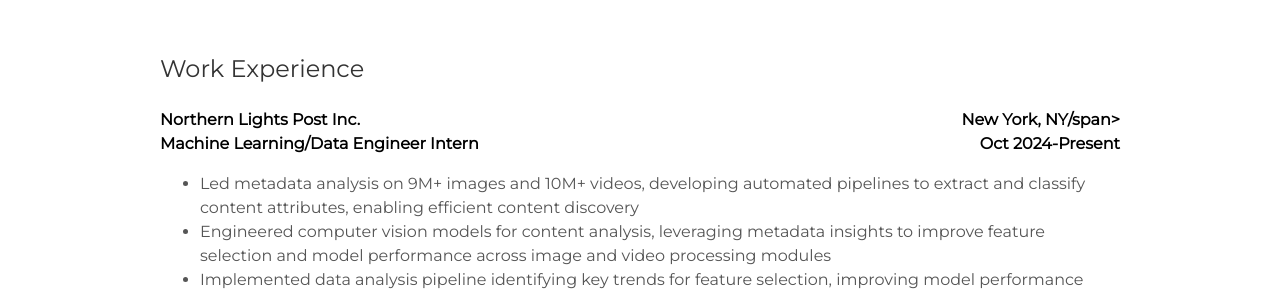
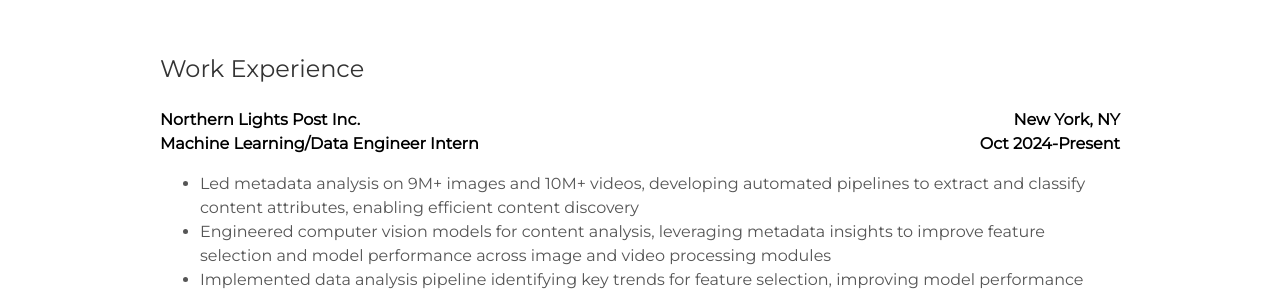
Before and after one commit to helloitsdaksh/portfolio, a Jekyll site: the page built from index.html, in a window 1280 px wide and 900 px high, scrolled down 4495 px. Shown: the part 150-445 px from the top of the window. Built offline with Jekyll 4.4.1, drawn with Linux system fonts in a browser that asks for light colours.

```diff
--- a/_includes/resume.html
+++ b/_includes/resume.html
@@ -29,7 +29,7 @@
 <div id="work-experience">
     <h3>Work Experience</h3>
     <p>
-        <strong style="display: flex; justify-content: space-between">Northern Lights Post Inc.<span>New York, NY/span></strong>
+        <strong style="display: flex; justify-content: space-between">Northern Lights Post Inc.<span>New York, NY</span></strong>
         <strong style="display: flex; justify-content: space-between">Machine Learning/Data Engineer Intern<span>Oct 2024-Present</span></strong>
     <ul>
         <li>Led metadata analysis on 9M+ images and 10M+ videos, developing automated pipelines to extract and classify
```
